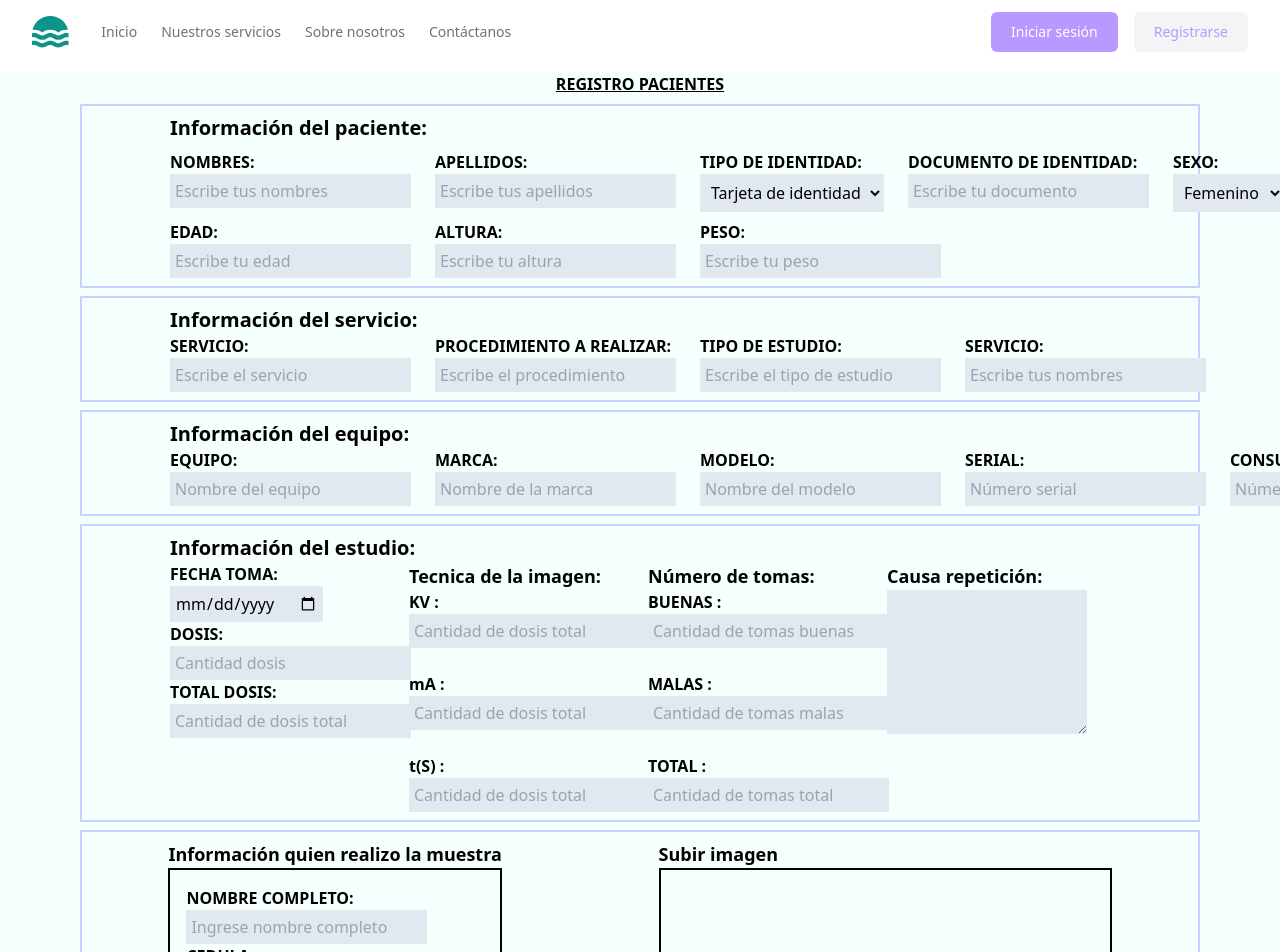
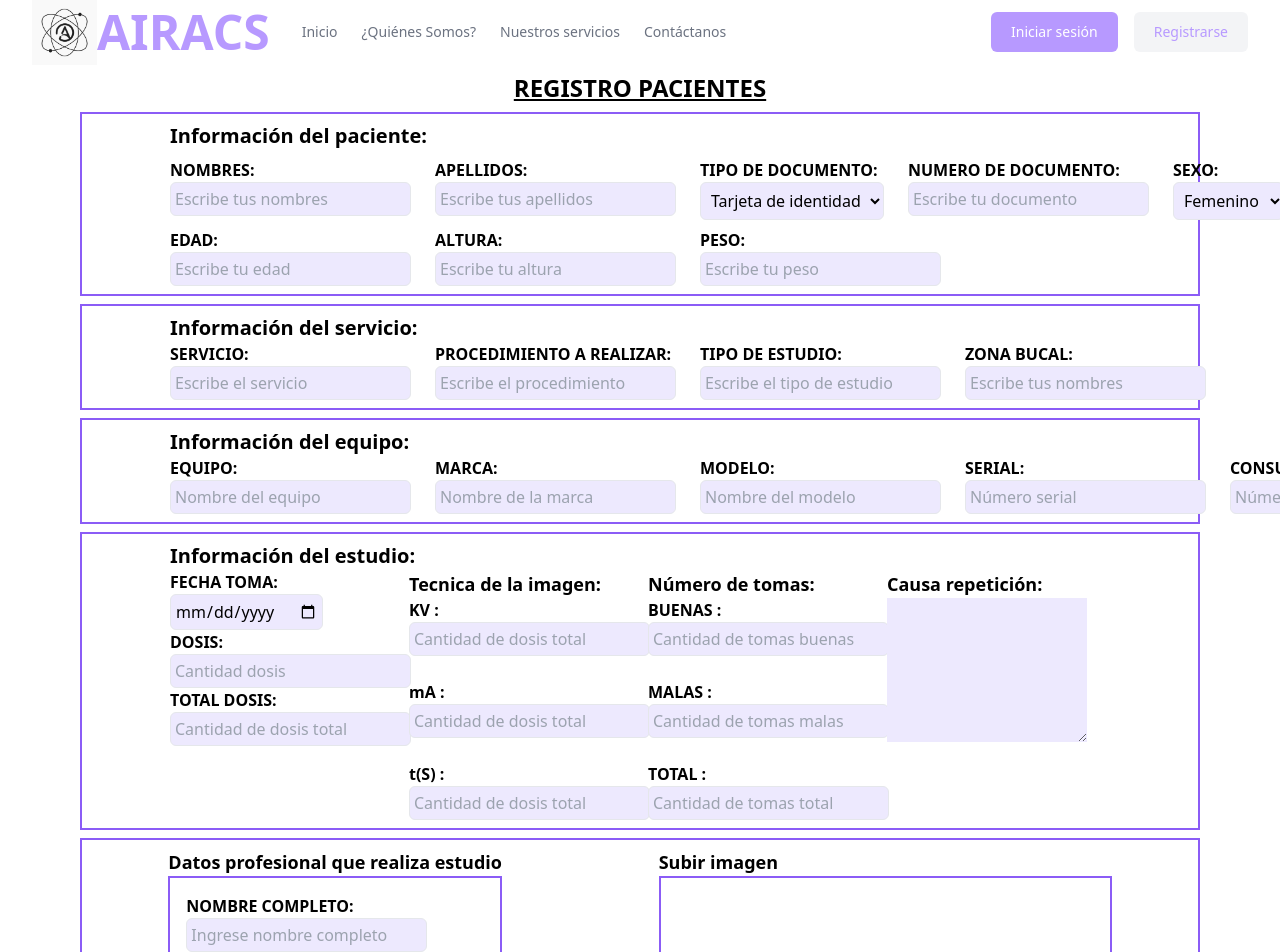
Before and after one commit to CristianRen/Proyecto-AIRACS, a Next.js app: page /subida-informacion in a window 1280 px wide. Shown: the top 952 px of the page. Built offline with nearby package versions, Linux system fonts and the light colour scheme.

Commit message:
se cambian colores en pagina principal, inicio-sesion y subida-informacion

```diff
--- a/src/pages/subida-informacion/index.js
+++ b/src/pages/subida-informacion/index.js
@@ -1,17 +1,18 @@
+import LayoutPrincipal from "@/components/menu-principal/layout-principal";
 import "./globals.css"
 import Layout from "./layout";
 export default function UploadData() {
     return (
-        <Layout>
-            <div className="bg-[#F4FFFE]  ">
+        <LayoutPrincipal>
+            <div className="bg-white  ">
                 <form action="/visualizacion">
                     <div>
-                        <strong className="flex justify-center uppercase underline my-2">
+                        <strong className="flex justify-center uppercase underline my-2 text-2xl">
                             Registro pacientes
                         </strong>
                     </div>
                     <section>
-                        <div className="border-2 border-indigo-200 my-2 mx-20 p-2 ">
+                        <div className="border-2 border-violet-500 my-2 mx-20 p-2 ">
                             <p className="mx-20 font-bold text-xl">Información del paciente:</p>
                             <div className="flex justify-start space-x-6 mx-20 py-2">
                                 <div>
@@ -21,7 +22,7 @@ export default function UploadData() {
                                     <br />
                                     <input
                                         type="text"
-                                        className=" border to-black  bg-slate-200 p-1 "
+                                        className="border to-black rounded-md bg-violet-100 p-1"
                                         placeholder="Escribe tus nombres"
                                     />
                                     <br />
@@ -32,7 +33,7 @@ export default function UploadData() {
                                     </label>
                                     <br />
                                     <input
-                                        className="border to-black bg-slate-200 p-1"
+                                        className="border to-black rounded-md bg-violet-100 p-1"
                                         type="text"
                                         placeholder="Escribe tus apellidos"
                                     />
@@ -40,11 +41,11 @@ export default function UploadData() {
                                 </div>
                                 <div>
                                     <label className="uppercase font-bold" for="id">
-                                        Tipo de identidad:
+                                        Tipo de documento:
                                     </label>
                                     <br />
 
-                                    <select className="border to-black bg-slate-200 p-1.5" id="id">
+                                    <select className="border to-black rounded-md bg-violet-100 p-1.5" id="id">
                                         <option value="tj-id">Tarjeta de identidad</option>
                                         <option value="cc">Cedula</option>
                                         <option value="Pasaporte">Pasaporte</option>
@@ -53,11 +54,11 @@ export default function UploadData() {
                                 </div>
                                 <div>
                                     <label className="uppercase font-bold" for="#id">
-                                        Documento de identidad:
+                                        Numero de documento:
                                     </label>
                                     <br />
                                     <input
-                                        className="border to-black bg-slate-200 p-1"
+                                        className="border to-black rounded-md bg-violet-100 p-1"
                                         type="number"
                                         placeholder="Escribe tu documento"
                                     />
@@ -68,7 +69,7 @@ export default function UploadData() {
                                         Sexo:
                                     </label>
                                     <br />
-                                    <select className="border to-black bg-slate-200 p-1.5 " id="id">
+                                    <select className="border to-black rounded-md bg-violet-100 p-1.5 " id="id">
                                         <option value="F">Femenino</option>
                                         <option value="M">Másculino</option>
                                     </select>
@@ -86,7 +87,7 @@ export default function UploadData() {
                                     <br />
                                     <input
                                         type="number"
-                                        className=" border to-black  bg-slate-200 p-1  "
+                                        className="border to-black rounded-md bg-violet-100 p-1"
                                         placeholder="Escribe tu edad"
                                     />
                                     <br />
@@ -99,7 +100,7 @@ export default function UploadData() {
                                     <br />
                                     <input
                                         type="number"
-                                        className=" border to-black  bg-slate-200 p-1  "
+                                        className="border to-black rounded-md bg-violet-100 p-1"
                                         placeholder="Escribe tu altura"
                                     />
                                     <br />
@@ -112,7 +113,7 @@ export default function UploadData() {
                                     <br />
                                     <input
                                         type="number"
-                                        className=" border to-black  bg-slate-200 p-1  "
+                                        className=" border to-black rounded-md bg-violet-100 p-1 p-1  "
                                         placeholder="Escribe tu peso"
                                     />
                                     <br />
@@ -122,7 +123,7 @@ export default function UploadData() {
                     </section>
 
                     <section>
-                        <div className="border-2 border-indigo-200 my-2 mx-20 p-2">
+                        <div className="border-2 border-violet-500 my-2 mx-20 p-2">
                             <p className="mx-20 font-bold text-xl">Información del servicio:</p>
                             <div className="flex justify-start space-x-6 mx-20">
                                 <div>
@@ -132,7 +133,7 @@ export default function UploadData() {
                                     <br />
                                     <input
                                         type="text"
-                                        className=" border to-black  bg-slate-200 p-1 "
+                                        className="border to-black rounded-md bg-violet-100 p-1"
                                         placeholder="Escribe el servicio"
                                     />
                                     <br />
@@ -144,7 +145,7 @@ export default function UploadData() {
                                     <br />
                                     <input
                                         type="text"
-                                        className=" border to-black  bg-slate-200 p-1 "
+                                        className="border to-black rounded-md bg-violet-100 p-1"
                                         placeholder="Escribe el procedimiento"
                                     />
                                     <br />
@@ -156,19 +157,19 @@ export default function UploadData() {
                                     <br />
                                     <input
                                         type="text"
-                                        className=" border to-black  bg-slate-200 p-1 "
+                                        className="border to-black rounded-md bg-violet-100 p-1"
                                         placeholder="Escribe el tipo de estudio"
                                     />
                                     <br />
                                 </div>
                                 <div>
                                     <label className="uppercase font-bold" for="servicio">
-                                        Servicio:
+                                        zona bucal:
                                     </label>
                                     <br />
                                     <input
                                         type="text"
-                                        className=" border to-black  bg-slate-200 p-1 "
+                                        className="border to-black rounded-md bg-violet-100 p-1"
                                         placeholder="Escribe tus nombres"
                                     />
                                     <br />
@@ -178,7 +179,7 @@ export default function UploadData() {
                     </section>
 
                     <section>
-                        <div className="border-2 border-indigo-200 my-2 mx-20 p-2">
+                        <div className="border-2 border-violet-500 my-2 mx-20 p-2">
                             <p className="mx-20 font-bold text-xl">Información del equipo:</p>
                             <div className="flex justify-start space-x-6 mx-20">
                                 <div>
@@ -188,7 +189,7 @@ export default function UploadData() {
                                     <br />
                                     <input
                                         type="text"
-                                        className=" border to-black  bg-slate-200 p-1 "
+                                        className="border to-black rounded-md bg-violet-100 p-1"
                                         placeholder="Nombre del equipo"
                                     />
                                     <br />
@@ -201,7 +202,7 @@ export default function UploadData() {
                                     <br />
                                     <input
                                         type="text"
-                                        className=" border to-black  bg-slate-200 p-1 "
+                                        className="border to-black rounded-md bg-violet-100 p-1"
                                         placeholder="Nombre de la marca"
                                     />
                                     <br />
@@ -214,7 +215,7 @@ export default function UploadData() {
                                     <br />
                                     <input
                                         type="text"
-                                        className=" border to-black  bg-slate-200 p-1 "
+                                        className="border to-black rounded-md bg-violet-100 p-1"
                                         placeholder="Nombre del modelo"
                                     />
                                     <br />
@@ -227,7 +228,7 @@ export default function UploadData() {
                                     <br />
                                     <input
                                         type="number"
-                                        className=" border to-black  bg-slate-200 p-1 "
+                                        className="border to-black rounded-md bg-violet-100 p-1"
                                         placeholder="Número serial"
                                     />
                                     <br />
@@ -240,7 +241,7 @@ export default function UploadData() {
                                     <br />
                                     <input
                                         type="number"
-                                        className=" border to-black  bg-slate-200 p-1 "
+                                        className="border to-black rounded-md bg-violet-100 p-1"
                                         placeholder="Número del consultorio"
                                     />
                                     <br />
@@ -250,7 +251,7 @@ export default function UploadData() {
                     </section>
 
                     <section>
-                        <div className="border-2 border-indigo-200 my-2 mx-20 p-2 ">
+                        <div className="border-2 border-violet-500 my-2 mx-20 p-2 ">
                             <p className="mx-20 font-bold text-xl">Información del estudio:</p>
                             <div className="grid grid-cols-4 gap-4 mx-20 ">
                                 <div>
@@ -261,7 +262,7 @@ export default function UploadData() {
                                         <br />
                                         <input
                                             type="date"
-                                            className=" border to-black  bg-slate-200 p-1 "
+                                            className="border to-black rounded-md bg-violet-100 p-1"
                                         />
                                         <br />
                                     </div>
@@ -272,7 +273,7 @@ export default function UploadData() {
                                         <br />
                                         <input
                                             type="number"
-                                            className=" border to-black  bg-slate-200 p-1 "
+                                            className="border to-black rounded-md bg-violet-100 p-1"
                                             placeholder="Cantidad dosis"
                                         />
                                         <br />
@@ -284,7 +285,7 @@ export default function UploadData() {
                                         <br />
                                         <input
                                             type="number"
-                                            className=" border to-black  bg-slate-200 p-1 "
+                                            className="border to-black rounded-md bg-violet-100 p-1"
                                             placeholder="Cantidad de dosis total"
                                         />
                                         <br />
@@ -299,7 +300,7 @@ export default function UploadData() {
 
                                         <input
                                             type="text"
-                                            className=" border to-black  bg-slate-200 p-1 "
+                                            className="border to-black rounded-md bg-violet-100 p-1"
                                             placeholder="Cantidad de dosis total"
                                         />
                                         <br />
@@ -312,7 +313,7 @@ export default function UploadData() {
 
                                         <input
                                             type="text"
-                                            className=" border to-black  bg-slate-200 p-1 "
+                                            className="border to-black rounded-md bg-violet-100 p-1"
                                             placeholder="Cantidad de dosis total"
                                         />
                                         <br />
@@ -325,7 +326,7 @@ export default function UploadData() {
 
                                         <input
                                             type="text"
-                                            className=" border to-black  bg-slate-200 p-1 "
+                                            className="border to-black rounded-md bg-violet-100 p-1"
                                             placeholder="Cantidad de dosis total"
                                         />
                                         <br />
@@ -340,7 +341,7 @@ export default function UploadData() {
 
                                         <input
                                             type="text"
-                                            className=" border to-black  bg-slate-200 p-1 "
+                                            className="border to-black rounded-md bg-violet-100 p-1"
                                             placeholder="Cantidad de tomas buenas"
                                         />
                                         <br />
@@ -353,7 +354,7 @@ export default function UploadData() {
 
                                         <input
                                             type="text"
-                                            className=" border to-black  bg-slate-200 p-1 "
+                                            className="border to-black rounded-md bg-violet-100 p-1"
                                             placeholder="Cantidad de tomas malas"
                                         />
                                         <br />
@@ -366,7 +367,7 @@ export default function UploadData() {
 
                                         <input
                                             type="text"
-                                            className=" border to-black  bg-slate-200 p-1 "
+                                            className="border to-black rounded-md bg-violet-100 p-1"
                                             placeholder="Cantidad de tomas total"
                                         />
                                         <br />
@@ -375,7 +376,7 @@ export default function UploadData() {
                                 <div>
                                     <p className="font-bold text-lg">Causa repetición:</p>
                                     <div>
-                                        <textarea className=" bg-slate-200" rows="6"></textarea>
+                                        <textarea className=" bg-violet-100" rows="6"></textarea>
                                     </div>
                                 </div>
                             </div>
@@ -383,13 +384,13 @@ export default function UploadData() {
                     </section>
 
                     <section>
-                        <div className="border-2 border-indigo-200 my-2 mx-20 p-2">
+                        <div className="border-2 border-violet-500 my-2 mx-20 p-2">
                             <div className="flex justify-around">
                                 <div>
                                     <p className="font-bold text-lg">
-                                        Información quien realizo la muestra
+                                        Datos profesional que realiza estudio
                                     </p>
-                                    <div className="border-2 border-black p-4">
+                                    <div className="border-2 border-violet-500 p-4">
                                         <div>
                                             <label className="uppercase font-bold" for="nombre">
                                                 Nombre Completo:
@@ -397,7 +398,7 @@ export default function UploadData() {
                                             <br />
                                             <input
                                                 type="text"
-                                                className=" border to-black  bg-slate-200 p-1 "
+                                                className="border to-black rounded-md bg-violet-100 p-1"
                                                 placeholder="Ingrese nombre completo"
                                             />
                                             <br />
@@ -409,7 +410,7 @@ export default function UploadData() {
                                             <br />
                                             <input
                                                 type="text"
-                                                className=" border to-black  bg-slate-200 p-1 "
+                                                className="border to-black rounded-md bg-violet-100 p-1"
                                                 placeholder="Ingrese Cedula"
                                             />
                                             <br />
@@ -421,7 +422,7 @@ export default function UploadData() {
                                             <br />
                                             <input
                                                 type="text"
-                                                className=" border to-black  bg-slate-200 p-1 "
+                                                className="border to-black rounded-md bg-violet-100 p-1"
                                                 placeholder="Ingrese su cargo"
                                             />
                                             <br />
@@ -430,7 +431,7 @@ export default function UploadData() {
                                 </div>
                                 <div>
                                     <p className="font-bold text-lg">Subir imagen</p>
-                                    <div className="border-2 border-black p-20">
+                                    <div className="border-2 border-violet-500 p-20">
                                         <input
                                             type="file"
                                             class="block w-full text-sm text-slate-500
@@ -454,6 +455,6 @@ export default function UploadData() {
                     </div>
                 </form>
             </div>
-        </Layout>
+        </LayoutPrincipal>
     );
 }
```
Also changed, not shown: src/pages/index.js (+23 -23 lines), src/pages/inicio-sesion/index.js (+8 -8 lines).
